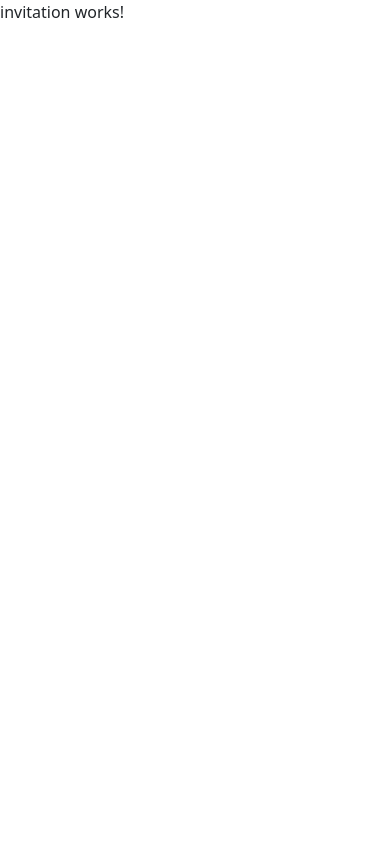
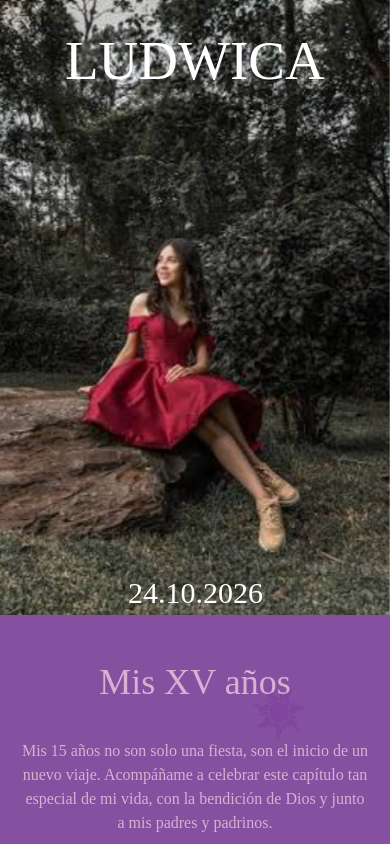
Before and after one commit to VaneGlezT/digital-invitation, an Angular app: page /invitation in a window 390 px wide. Built offline with nearby package versions, Linux system fonts and the light colour scheme.

Commit message:
invitation progress

```diff
--- a/src/app/home/home.component.html
+++ b/src/app/home/home.component.html
@@ -1,6 +1,6 @@
 <div class="home">
 
-  <div data-aos="zoom-in" data-aos-delay="1600" data-aos-duration="1400" class="decorations">
+  <div data-aos="zoom-in" data-aos-delay="1200" data-aos-duration="1400" class="decorations">
     <img  src="sol.png" class="sol sol1">
     <img src="sol.png" class="sol sol2">
     <img src="sol.png" class="sol sol3">
@@ -15,7 +15,7 @@
       <p>Mis XV Ludwica</p>
     </div>
 
-    <div data-aos="zoom-in" data-aos-delay="1200" data-aos-duration="1000">
+    <div data-aos="zoom-in" data-aos-delay="1800" data-aos-duration="1000">
       <button type="button" class="btn" (click)="openInvitation()">Abrir</button>
     </div>
   </div>
--- a/src/app/invitation/invitation.component.html
+++ b/src/app/invitation/invitation.component.html
@@ -1 +1,68 @@
-<p>invitation works!</p>
+<div class="invitation">
+    <div class="hero">
+        <div class="main-img"></div>
+        <div class="hero-info">
+            <p data-aos="zoom-out" data-aos-duration="1400" class="name">LUDWICA</p>
+            <p data-aos="zoom-out" data-aos-duration="1400" class="date">24.10.2026</p>
+        </div>
+    </div>
+    <div class="principal-text">
+        <div data-aos="fade-up" data-aos-delay="1000" data-aos-duration="1200">
+            <p class="title">Mis XV años</p>
+            <p>
+                Mis 15 años no son solo una fiesta, son el inicio de un nuevo viaje.
+                Acompáñame a celebrar este capítulo tan especial de mi vida,
+                con la bendición de Dios y junto a mis padres y padrinos.
+            </p>
+
+            <div class="family">
+                <h3>MIS PADRES</h3>
+                <p>Sr. Efraín Castañeda Ledesma</p>
+                <p>Sra. Ximena López</p>
+            </div>
+
+            <div class="family">
+                <h3>MIS PADRINOS</h3>
+                <p>Sr. Eduardo García Gallardo</p>
+                <p>Sra. Ana Torres González</p>
+            </div>
+
+            <div class="countdown">
+
+                <div class="time-box">
+                    <div class="number">{{ tiempo.dias }}</div>
+                    <div class="label">Días</div>
+                </div>
+
+                <div class="divider"></div>
+
+                <div class="time-box">
+                    <div class="number">{{ tiempo.horas }}</div>
+                    <div class="label">Horas</div>
+                </div>
+
+                <div class="divider"></div>
+
+                <div class="time-box">
+                    <div class="number">{{ tiempo.minutos }}</div>
+                    <div class="label">Min.</div>
+                </div>
+
+                <div class="divider"></div>
+
+                <div class="time-box">
+                    <div class="number">{{ tiempo.segundos }}</div>
+                    <div class="label">Seg.</div>
+                </div>
+
+            </div>
+
+            <img src="sol.png" class="sol sol1">
+            <img src="sol.png" class="sol sol2">
+            <img src="sol.png" class="sol sol3">
+        </div>
+
+
+    </div>
+
+</div>
--- a/src/app/invitation/invitation.component.scss
+++ b/src/app/invitation/invitation.component.scss
@@ -0,0 +1,202 @@
+.invitation {
+    width: 100%;
+    font-family: 'Tangled', cursive;
+}
+
+/* Primera pantalla */
+.hero {
+    display: flex;
+    height: 100vh;
+    position: sticky;
+    top: 0;
+    z-index: 1;
+
+    @media (max-width:950px) {
+        display: block;
+        height: 80vh;
+    }
+}
+
+.main-img {
+    flex: 1;
+    height: 100vh;
+    background-image: url('/example.png');
+    background-repeat: no-repeat;
+    background-position: center center;
+    background-size: cover;
+}
+
+.hero-info {
+    flex: 1;
+    height: 100vh;
+    background-color: #fff;
+    display: flex;
+    flex-direction: column;
+    justify-content: center;
+    align-items: center;
+    text-align: center;
+
+    .name {
+        font-size: 70px;
+        color: #8550A0;
+        margin: 0;
+    }
+
+    .date {
+        font-size: 35px;
+        color: #8550A0;
+        margin-top: 20px;
+    }
+}
+
+/* Información */
+.principal-text {
+    position: relative;
+    z-index: 2;
+    margin-top: -60px;
+    background: #8550A0;
+    color: #DAAFD2;
+    padding: 40px 20px;
+    text-align: center;
+    overflow: hidden;
+
+    .title {
+        font-size: 36px;
+        margin-bottom: 30px;
+    }
+
+    p {
+        margin: 0;
+    }
+
+    .family {
+        margin-top: 40px;
+    }
+
+    /* Soles */
+    .sol {
+        position: absolute;
+        opacity: .18;
+        filter: brightness(.6) saturate(1.8);
+        pointer-events: none;
+    }
+
+    .sol1 {
+        width: 140px;
+        bottom: 0;
+        right: -30px;
+    }
+
+    .sol2 {
+        width: 90px;
+        bottom: 50px;
+        left: 20px;
+    }
+
+    .sol3 {
+        width: 60px;
+        top: 30px;
+        right: 60px;
+    }
+
+    /* Cuenta regresiva */
+    .countdown {
+        width: 300px;
+        height: 90px;
+        margin: 30px auto 0;
+        background: #fff;
+        border-radius: 25px;
+        display: flex;
+        justify-content: space-around;
+        align-items: center;
+        padding: 10px;
+        box-shadow: 0 0 20px rgba(0, 0, 0, .15);
+    }
+
+    .time-box {
+        flex: 1;
+        text-align: center;
+    }
+
+    .number {
+        font-size: 30px;
+        color: #8550A0;
+        font-weight: 600;
+    }
+
+    .label {
+        color: #B47BD2;
+        font-size: 20px;
+    }
+
+    .divider {
+        width: 2px;
+        height: 90px;
+        background: #ececec;
+    }
+
+}
+
+/* Countdown móvil */
+@media(max-width:768px) {
+    .principal-text {
+
+        .countdown {
+            padding: 10px;
+        }
+
+        .number {
+            font-size: 36px;
+        }
+
+        .label {
+            font-size: 18px;
+        }
+
+        .divider {
+            height: 80px;
+        }
+
+    }
+
+}
+
+/* Móvil */
+@media(max-width:950px) {
+    .hero {
+        height: 80vh;
+        position: sticky;
+        top: 0;
+        z-index: 1;
+    }
+
+    .main-img {
+        height: 80vh;
+        min-height: 80vh;
+    }
+
+    .hero-info {
+        position: absolute;
+        inset: 0;
+        height: auto;
+        background: transparent;
+        display: flex;
+        flex-direction: column;
+        justify-content: space-between;
+        align-items: center;
+        padding: 20px 0 60px;
+        z-index: 2;
+
+        .name {
+            font-size: 55px;
+            color: #fff;
+            margin: 0;
+        }
+
+        .date {
+            font-size: 30px;
+            color: #fff;
+            margin: 0;
+        }
+    }
+}
--- a/src/app/invitation/invitation.component.ts
+++ b/src/app/invitation/invitation.component.ts
@@ -1,5 +1,6 @@
 import { Component } from '@angular/core';
 import { AudioService } from '../services/audio.service';
+import * as AOS from 'aos';
 
 @Component({
   selector: 'app-invitation',
@@ -10,13 +11,79 @@ import { AudioService } from '../services/audio.service';
 })
 export class InvitationComponent {
 
+  tiempo = {
+    dias: 0,
+    horas: 0,
+    minutos: 0,
+    segundos: 0
+  };
+
+  intervalo: any;
+
+  // Fecha del evento
+  fechaEvento = new Date('2026-10-24T20:00:00');
+
   constructor(private audioService: AudioService) { }
 
-  ngOnInit() {
+
+  ngOnInit(): void {
+    this.actualizarContador();
+
+    this.intervalo = setInterval(() => {
+      this.actualizarContador();
+    }, 1000);
+  }
+
+
+  ngAfterViewInit(): void {
+    AOS.init({
+      once: false
+    });
+
+    setTimeout(() => {
+      AOS.refresh();
+    });
   }
 
   ngOnDestroy(): void {
     this.audioService.stop();
+    clearInterval(this.intervalo);
+  }
+
+  actualizarContador() {
+
+    const ahora = new Date().getTime();
+    const diferencia = this.fechaEvento.getTime() - ahora;
+
+    if (diferencia <= 0) {
+      clearInterval(this.intervalo);
+
+      this.tiempo = {
+        dias: 0,
+        horas: 0,
+        minutos: 0,
+        segundos: 0
+      };
+
+      return;
+    }
+
+    this.tiempo.dias = Math.floor(diferencia / (1000 * 60 * 60 * 24));
+
+    this.tiempo.horas = Math.floor(
+      (diferencia % (1000 * 60 * 60 * 24)) /
+      (1000 * 60 * 60)
+    );
+
+    this.tiempo.minutos = Math.floor(
+      (diferencia % (1000 * 60 * 60)) /
+      (1000 * 60)
+    );
+
+    this.tiempo.segundos = Math.floor(
+      (diferencia % (1000 * 60)) /
+      1000
+    );
   }
 
 }
--- a/src/styles.scss
+++ b/src/styles.scss
@@ -7,7 +7,8 @@ body {
     width: 100%;
     height: 100%;
     font-family: Roboto, "Helvetica Neue", sans-serif;
-    overflow: hidden;
+    overflow-x: hidden;
+    overflow-y: auto;
 }
 
 app-root {
```
Also changed, not shown: src/app/home/home.component.scss (+7 -1 lines), public/example.png (added), public/xvanera.png (added).
